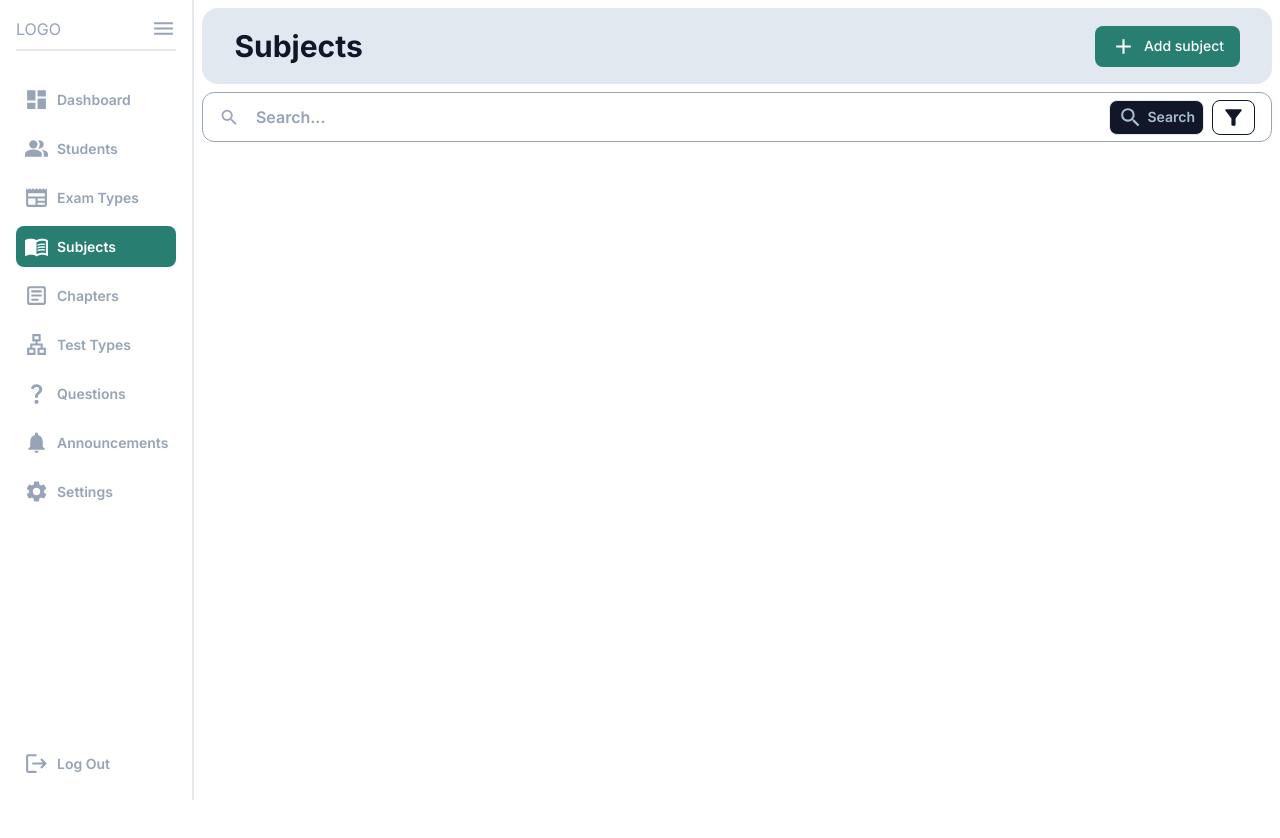
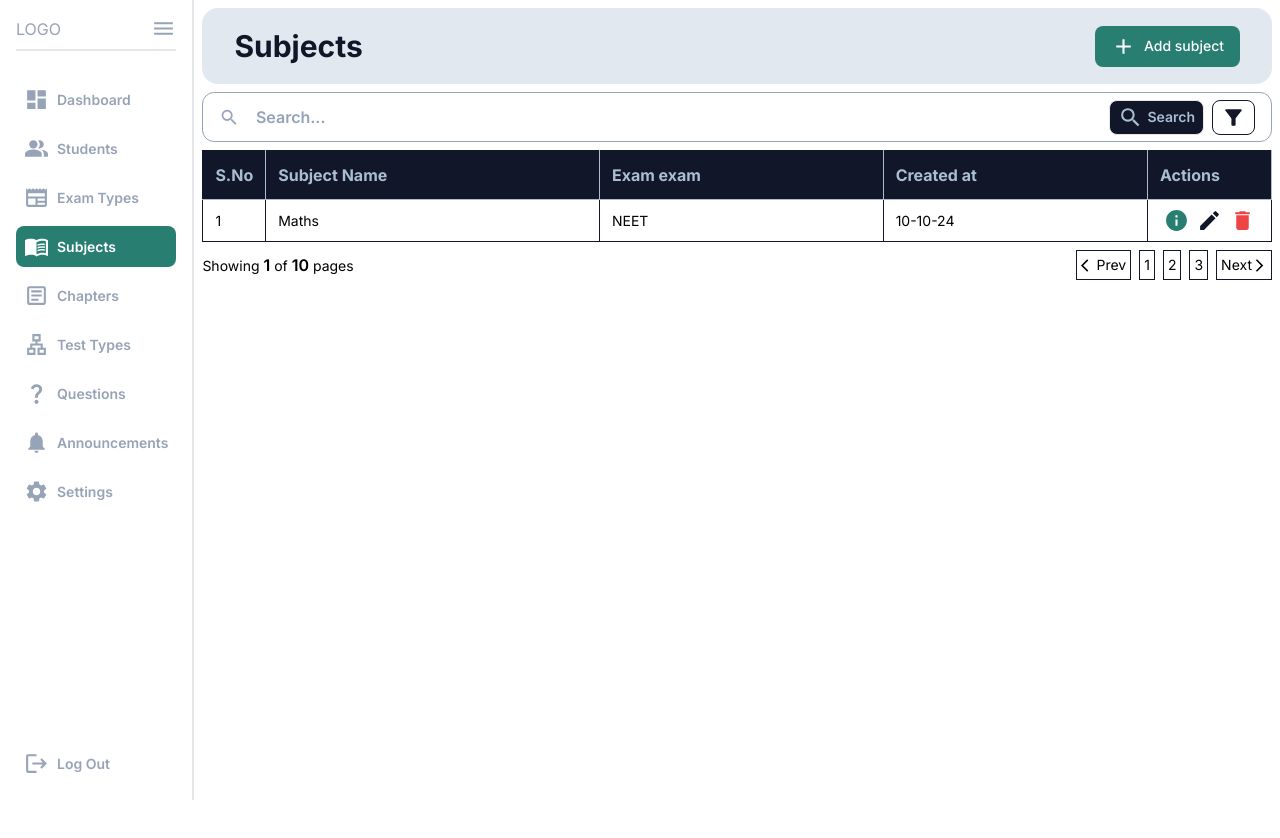
Before and after one commit to Raghu-KV/exam-pro-fe, a React (Vite) app: page /auth/subjects in a window 1280 px wide. Shown: the top 838 px of the page. Built offline with nearby package versions, Linux system fonts and the light colour scheme.

Commit message:
added table

```diff
--- /dev/null
+++ b/src/components/TableCompo.jsx
@@ -0,0 +1,110 @@
+import React from "react";
+import { useNavigate } from "react-router-dom";
+import {
+  MdInfo,
+  MdCreate,
+  MdDelete,
+  MdArrowBackIos,
+  MdArrowForwardIos,
+} from "react-icons/md";
+
+function TableCompo({ tableTitle, tableData }) {
+  const navigate = useNavigate();
+
+  return (
+    <div className="m-2">
+      <table className="table w-full border-collapse border border-appDarkBlue ">
+        <thead className="table-header-group">
+          <tr className="table-row bg-appDarkBlue text-appLightGray">
+            <th className="table-cell text-left p-3 border-b border-appLightGray border-r w-3">
+              S.No
+            </th>
+            {tableTitle.map((title) => (
+              <th
+                className={`table-cell text-left p-3 border-b border-appLightGray border-r ${
+                  title.className && title.className
+                }`}
+                key={title.title}
+              >
+                {title.title}
+              </th>
+            ))}
+            <th className="table-cell text-left p-3 border-b border-appLightGray border-r w-3">
+              Actions
+            </th>
+          </tr>
+        </thead>
+
+        <tbody className="table-row-group border-b border-r border-appDarkBlue text-sm">
+          {tableData.map((item, index) => (
+            <tr
+              className={`table-row hover:bg-slate-200 duration-200 ${
+                index % 2 != 0 && `bg-appDarkBlue/10`
+              }`}
+            >
+              <td className="table-cell px-3 py-1 border-b border-appDarkBlue border-r">
+                {index + 1}
+              </td>
+
+              {tableTitle.map((itemData, i) => (
+                <td className="table-cell px-3 py-1 border-b border-appDarkBlue border-r">
+                  {item[itemData.keyName]}
+                </td>
+              ))}
+
+              <td className="table-cell px-3 py-1 border-b border-appDarkBlue border-r">
+                <div className="flex items-center justify-center">
+                  <p
+                    className="cursor-pointer text-appGreen px-1 py-1 hover:bg-appGreen/20 duration-150 rounded-xl"
+                    onClick={() => navigate(`/auth/students/view/${item._id}`)}
+                  >
+                    <MdInfo size={25} />
+                  </p>
+                  <p
+                    className="cursor-pointer text-appDarkBlue px-1 py-1 hover:bg-appDarkBlue/20 duration-150 rounded-xl"
+                    onClick={() => navigate(`/auth/students/edit/${item._id}`)}
+                  >
+                    <MdCreate size={25} />
+                  </p>
+                  <p className="cursor-pointer text-red-500 px-1 py-1 hover:bg-red-500/20 duration-150 rounded-xl">
+                    <MdDelete size={25} />
+                  </p>
+                </div>
+              </td>
+            </tr>
+          ))}
+        </tbody>
+      </table>
+      {/* PAGINATION OPTIONS */}
+      <div className="flex justify-between items-center mt-2">
+        <div>
+          <p className="text-sm">
+            Showing <span className="font-semibold text-base">1</span> of{" "}
+            <span className="font-semibold text-base">10</span> pages
+          </p>
+        </div>
+        <div className="flex justify-center items-center gap-2 text-sm">
+          <div className="flex items-center p-1 border border-appDarkBlue hover:bg-appDarkBlue/10 cursor-pointer">
+            <MdArrowBackIos size={15} />
+            <p>Prev</p>
+          </div>
+          <div className="flex items-center p-1 border border-appDarkBlue hover:bg-appDarkBlue/10 cursor-pointer">
+            <p>1</p>
+          </div>
+          <div className="flex items-center p-1 border border-appDarkBlue hover:bg-appDarkBlue/10 cursor-pointer">
+            <p>2</p>
+          </div>
+          <div className="flex items-center p-1 border border-appDarkBlue hover:bg-appDarkBlue/10 cursor-pointer">
+            <p>3</p>
+          </div>
+          <div className="flex items-center p-1 border border-appDarkBlue hover:bg-appDarkBlue/10 cursor-pointer">
+            <p>Next</p>
+            <MdArrowForwardIos size={15} />
+          </div>
+        </div>
+      </div>
+    </div>
+  );
+}
+
+export default TableCompo;
--- a/src/pages/Chapters.jsx
+++ b/src/pages/Chapters.jsx
@@ -2,6 +2,7 @@ import React from "react";
 import PageHeaderComp from "../components/PageHeaderComp";
 import FilterCompo from "../components/FilterCompo";
 import { useState, useEffect } from "react";
+import TableCompo from "../components/TableCompo";
 
 function Chapters() {
   const [chapterName, setChapterName] = useState("");
@@ -22,6 +23,23 @@ function Chapters() {
 
   console.log(encodeURI(queryParams), "Chapter PARAMS");
 
+  const tableTitle = [
+    { title: "Chapter Name", keyName: "chapterName" },
+    { title: "Subject Name", keyName: "subjectName" },
+    { title: "Exam exam", keyName: "examType" },
+    { title: "Created at", keyName: "createdAt" },
+  ];
+
+  const mockStudentData = [
+    {
+      _id: "ugiuguiwqgdqiuwgqwiudg",
+      chapterName: "Algbra",
+      subjectName: "Maths",
+      examType: "NEET",
+      createdAt: "10-10-24",
+    },
+  ];
+
   return (
     <div className="w-full">
       <PageHeaderComp
@@ -40,6 +58,7 @@ function Chapters() {
         // filterPhoneNumber={true}
         // filterRollNumber={true}
       />
+      <TableCompo tableTitle={tableTitle} tableData={mockStudentData} />
       <div className="h-[200vh]"></div>
     </div>
   );
--- a/src/pages/ExamTypes.jsx
+++ b/src/pages/ExamTypes.jsx
@@ -2,6 +2,8 @@ import React from "react";
 import PageHeaderComp from "../components/PageHeaderComp";
 import FilterCompo from "../components/FilterCompo";
 import { useState, useEffect } from "react";
+import TableCompo from "../components/TableCompo";
+
 function ExamTypes() {
   const [examType, setExamType] = useState("");
   const [allFilter, setAllFilter] = useState("");
@@ -18,6 +20,19 @@ function ExamTypes() {
   }, [examType, allFilter]);
 
   console.log(encodeURI(queryParams), "EXAM TYPES PARAMS");
+
+  const tableTitle = [
+    { title: "Exam Type", keyName: "examType" },
+    { title: "Created at", keyName: "createdAt" },
+  ];
+
+  const mockStudentData = [
+    {
+      _id: "ugiuguiwqgdqiuwgqwiudg",
+      examType: "NEET",
+      createdAt: "10-10-24",
+    },
+  ];
 
   return (
     <div className="w-full">
@@ -37,6 +52,8 @@ function ExamTypes() {
         // filterPhoneNumber={true}
         // filterRollNumber={true}
       />
+
+      <TableCompo tableTitle={tableTitle} tableData={mockStudentData} />
       <div className="h-[200vh]"></div>
     </div>
   );
--- a/src/pages/Questions.jsx
+++ b/src/pages/Questions.jsx
@@ -1,6 +1,7 @@
 import React from "react";
 import PageHeaderComp from "../components/PageHeaderComp";
 import FilterCompo from "../components/FilterCompo";
+import TableCompo from "../components/TableCompo";
 import { useState, useEffect } from "react";
 
 function Questions() {
@@ -17,6 +18,38 @@ function Questions() {
       setQueryParams("");
     }
   }, [question, allFilter]);
+
+  const tableTitle = [
+    { title: "Question", keyName: "question" },
+    { title: "Options", keyName: "options" },
+    { title: "Answer", keyName: "answer" },
+    { title: "Chapter", keyName: "chapter" },
+    { title: "Subject", keyName: "subject" },
+    { title: "Exam type", keyName: "examType" },
+    { title: "Created at", keyName: "createdAt" },
+  ];
+
+  const mockStudentData = [
+    {
+      _id: "ugiuguiwqgdqiuwgqwiudg",
+      question:
+        "Lorem ipsum dolor, sit amet consectetur adipisicing elit. Dicta consectetur recusandae odio quam nam blanditiis maxime molestiae omnis eveniet laboriosam distinctio nostrum aut est, dolor provident reiciendis magnam veritatis porro?",
+      options: [
+        "Algebra",
+        " | ",
+        "Trignomentory",
+        " | ",
+        "Algebsdfsdfsdfsdra",
+        " | ",
+        "Trignomsdfsdfentory",
+      ],
+      answer: "Algebra",
+      chapter: "Algebra",
+      subject: "Maths",
+      examType: "NEET",
+      createdAt: "10-02-24",
+    },
+  ];
 
   console.log(encodeURI(queryParams), "QUESTION PARAMS");
   return (
@@ -38,6 +71,7 @@ function Questions() {
         // filterPhoneNumber={true}
         // filterRollNumber={true}
       />
+      <TableCompo tableTitle={tableTitle} tableData={mockStudentData} />
       <div className="h-[200vh]"></div>
     </div>
   );
--- a/src/pages/Students.jsx
+++ b/src/pages/Students.jsx
@@ -2,6 +2,7 @@ import React from "react";
 import PageHeaderComp from "../components/PageHeaderComp";
 import FilterCompo from "../components/FilterCompo";
 import { useState, useEffect } from "react";
+import TableCompo from "../components/TableCompo";
 
 function Students() {
   const [studentName, setStudentName] = useState("");
@@ -22,6 +23,25 @@ function Students() {
 
   console.log(encodeURI(queryParams), "SUBJECT PARAMS");
 
+  const tableTitle = [
+    { title: "Roll No.", keyName: "rollNo" },
+    { title: "Student Name", keyName: "studentName" },
+    { title: "Enrolled exam", keyName: "examType" },
+    { title: "Phone No.", keyName: "phoneNo" },
+    { title: "Created at", keyName: "createdAt" },
+  ];
+
+  const mockStudentData = [
+    {
+      _id: "ugiuguiwqgdqiuwgqwiudg",
+      rollNo: "123",
+      studentName: "Student name",
+      examType: "NEET",
+      phoneNo: "9872547632",
+      createdAt: "10-10-24",
+    },
+  ];
+
   return (
     <div className="w-full">
       <PageHeaderComp
@@ -40,6 +60,7 @@ function Students() {
         filterPhoneNumber={true}
         filterRollNumber={true}
       />
+      <TableCompo tableTitle={tableTitle} tableData={mockStudentData} />
       <div className="h-[200vh]">dddd</div>
     </div>
   );
--- a/src/pages/Subjects.jsx
+++ b/src/pages/Subjects.jsx
@@ -2,6 +2,7 @@ import React from "react";
 import PageHeaderComp from "../components/PageHeaderComp";
 import FilterCompo from "../components/FilterCompo";
 import { useState, useEffect } from "react";
+import TableCompo from "../components/TableCompo";
 
 function Subjects() {
   const [subjectName, setSubjectName] = useState("");
@@ -22,6 +23,21 @@ function Subjects() {
 
   console.log(encodeURI(queryParams), "SUBJECT PARAMS");
 
+  const tableTitle = [
+    { title: "Subject Name", keyName: "subjectName" },
+    { title: "Exam exam", keyName: "examType" },
+    { title: "Created at", keyName: "createdAt" },
+  ];
+
+  const mockStudentData = [
+    {
+      _id: "ugiuguiwqgdqiuwgqwiudg",
+      subjectName: "Maths",
+      examType: "NEET",
+      createdAt: "10-10-24",
+    },
+  ];
+
   return (
     <div className="w-full">
       <PageHeaderComp
@@ -41,6 +57,7 @@ function Subjects() {
         // filterPhoneNumber={true}
         // filterRollNumber={true}
       />
+      <TableCompo tableTitle={tableTitle} tableData={mockStudentData} />
       <div className="h-[200vh]"></div>
     </div>
   );
--- a/src/pages/TestTypes.jsx
+++ b/src/pages/TestTypes.jsx
@@ -2,6 +2,7 @@ import React from "react";
 import PageHeaderComp from "../components/PageHeaderComp";
 import FilterCompo from "../components/FilterCompo";
 import { useState, useEffect } from "react";
+import TableCompo from "../components/TableCompo";
 
 function TestTypes() {
   const [testType, setTestType] = useState("");
@@ -17,6 +18,29 @@ function TestTypes() {
       setQueryParams("");
     }
   }, [testType, allFilter]);
+
+  const tableTitle = [
+    { title: "Test Name", keyName: "testType" },
+    { title: "Chapter covered", keyName: "chapterCovered" },
+    { title: "Subject coverd", keyName: "subjectCovered" },
+    { title: "Exam type", keyName: "examType" },
+    { title: "Attended No.", keyName: "attendedNo" },
+    { title: "Total questions", keyName: "totalQuestions" },
+    { title: "Created at", keyName: "createdAt" },
+  ];
+
+  const mockStudentData = [
+    {
+      _id: "ugiuguiwqgdqiuwgqwiudg",
+      testType: "NEET-SAMPLE",
+      chapterCovered: ["Algebra", " | ", "Trignomentory"],
+      subjectCovered: ["Maths"],
+      examType: "NEET",
+      attendedNo: "10/12",
+      totalQuestions: "40",
+      createdAt: "10-02-24",
+    },
+  ];
 
   console.log(encodeURI(queryParams), "TEST PARAMS");
   return (
@@ -38,6 +62,7 @@ function TestTypes() {
         // filterPhoneNumber={true}
         // filterRollNumber={true}
       />
+      <TableCompo tableTitle={tableTitle} tableData={mockStudentData} />
       <div className="h-[200vh]"></div>
     </div>
   );
```
